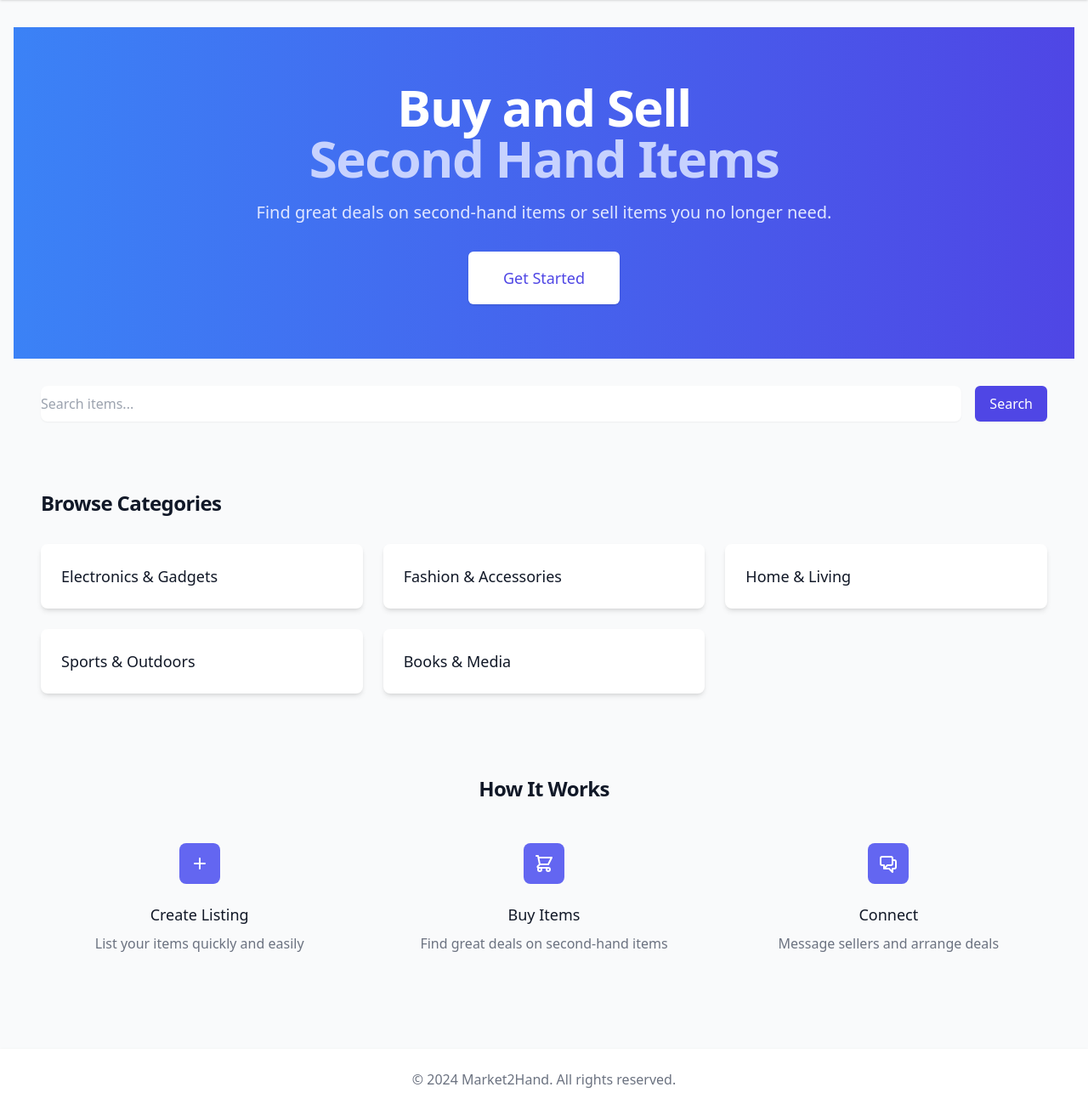
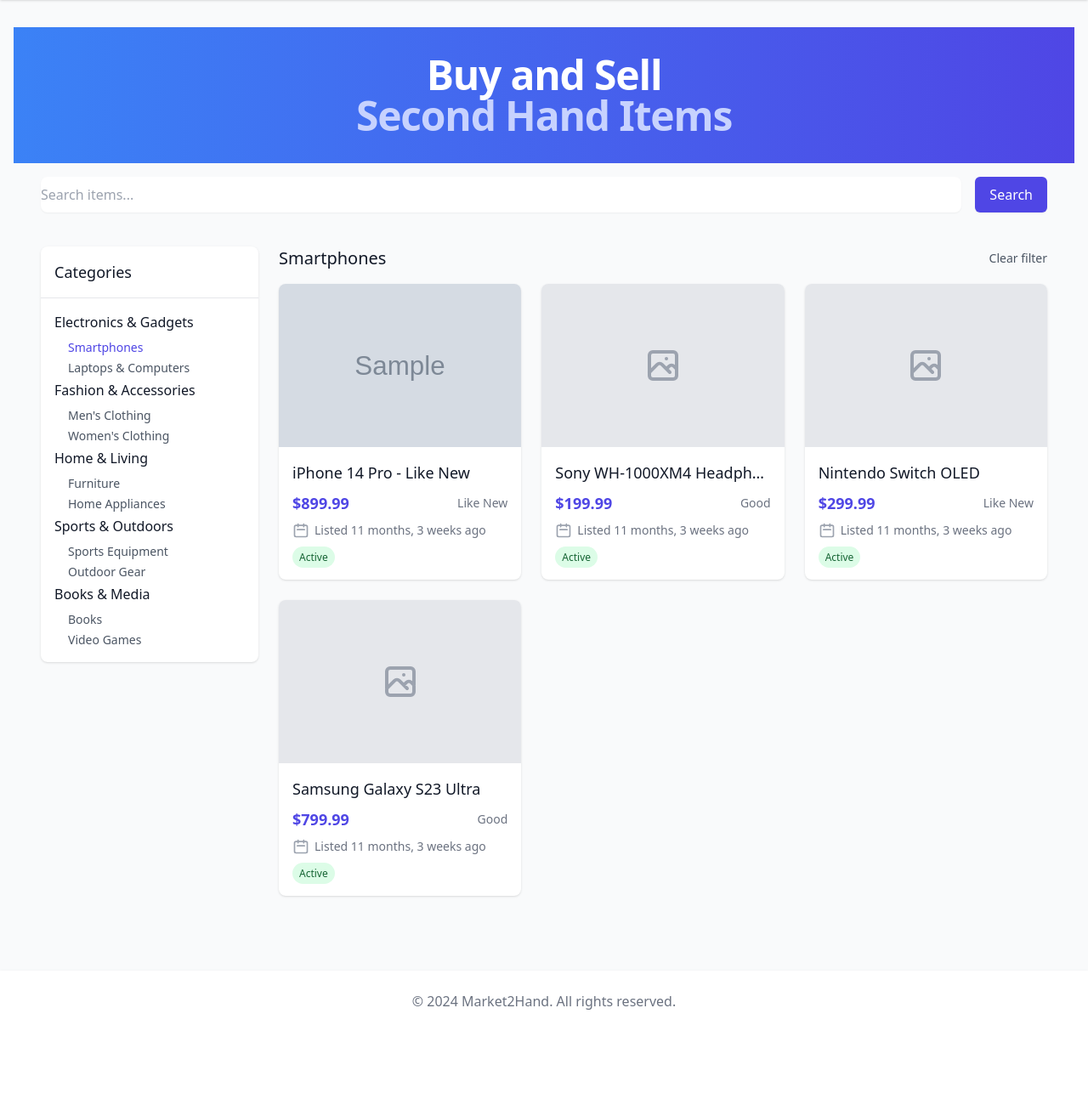
Before and after one commit to amaudy/2ndmarket, a Django app: page /?category=101 in a window 1280 px wide. Shown: the part 64-1370 px from the top of the page at 85% size. After the commit the page ends 1252 px from the top, so only its background shows below. Run offline with Django 5.2, Linux system fonts and the light colour scheme; data comes from the database, SQL or seed files in the repository; both versions use the stored data as it was after the commit; tables that the repository leaves empty hold one stand-in row (values such as "Sample post"); grey boxes marked "Sample" are stand-in pictures; parts of the project's set-up code (start-up, migrations or seed data) failed here and were passed over; some libraries are stand-ins or nearby versions.

Commit message:
Change homepage. Show all listings and filter by category

```diff
--- a/apps/core/views.py
+++ b/apps/core/views.py
@@ -1,10 +1,39 @@
-from django.views.generic import TemplateView
-from apps.categories.models import MainCategory
+from django.views.generic import ListView
+from apps.categories.models import MainCategory, SubCategory
+from apps.listings.models import ProductListing
+from django.db.models import Prefetch
 
-class HomeView(TemplateView):
+class HomeView(ListView):
+    model = ProductListing
     template_name = "core/home.html"
+    context_object_name = 'listings'
+    paginate_by = 12
+
+    def get_queryset(self):
+        queryset = ProductListing.objects.filter(
+            status='active',
+            is_available=True
+        ).select_related(
+            'category',
+            'seller'
+        ).prefetch_related('images')
+
+        # Filter by category if provided
+        category_id = self.request.GET.get('category')
+        if category_id:
+            queryset = queryset.filter(category_id=category_id)
+
+        return queryset.order_by('-created_at')
 
     def get_context_data(self, **kwargs):
         context = super().get_context_data(**kwargs)
-        context['categories'] = MainCategory.objects.filter(is_active=True)[:6]
+        context['categories'] = MainCategory.objects.filter(
+            is_active=True
+        ).prefetch_related(
+            Prefetch(
+                'subcategory_set',
+                queryset=SubCategory.objects.filter(is_active=True)
+            )
+        )
+        context['selected_category'] = self.request.GET.get('category')
         return context
--- a/docker-compose.yml
+++ b/docker-compose.yml
@@ -9,7 +9,7 @@
              python manage.py loaddata users &&
              python manage.py loaddata email_addresses &&
              python manage.py loaddata initial_categories &&
-             python manage.py loaddata products &&
+             python manage.py loaddata sample_listings &&
              python manage.py runserver 0.0.0.0:8000"
     volumes:
       - .:/app
--- a/templates/core/home.html
+++ b/templates/core/home.html
@@ -5,37 +5,19 @@
 
 {% block content %}
 <!-- Hero Section -->
-<div class="bg-gradient-to-r from-blue-500 to-indigo-600">
-    <div class="max-w-7xl mx-auto py-16 px-4 sm:px-6 lg:px-8">
+<div class="bg-gradient-to-r from-blue-500 to-indigo-600 py-8">
+    <div class="max-w-7xl mx-auto px-4 sm:px-6 lg:px-8">
         <div class="text-center">
-            <h1 class="text-4xl tracking-tight font-extrabold text-white sm:text-5xl md:text-6xl">
+            <h1 class="text-3xl tracking-tight font-extrabold text-white sm:text-4xl md:text-5xl">
                 <span class="block">Buy and Sell</span>
                 <span class="block text-indigo-200">Second Hand Items</span>
             </h1>
-            <p class="mt-3 max-w-md mx-auto text-base text-indigo-100 sm:text-lg md:mt-5 md:text-xl md:max-w-3xl">
-                Find great deals on second-hand items or sell items you no longer need.
-            </p>
-            <div class="mt-5 max-w-md mx-auto sm:flex sm:justify-center md:mt-8">
-                {% if user.is_authenticated %}
-                <div class="rounded-md shadow">
-                    <a href="{% url 'listings:create' %}" class="w-full flex items-center justify-center px-8 py-3 border border-transparent text-base font-medium rounded-md text-indigo-600 bg-white hover:bg-gray-50 md:py-4 md:text-lg md:px-10">
-                        Create Listing
-                    </a>
-                </div>
-                {% else %}
-                <div class="rounded-md shadow">
-                    <a href="{% url 'account_signup' %}" class="w-full flex items-center justify-center px-8 py-3 border border-transparent text-base font-medium rounded-md text-indigo-600 bg-white hover:bg-gray-50 md:py-4 md:text-lg md:px-10">
-                        Get Started
-                    </a>
-                </div>
-                {% endif %}
-            </div>
         </div>
     </div>
 </div>
 
 <!-- Search Section -->
-<div class="max-w-7xl mx-auto px-4 sm:px-6 lg:px-8 py-8">
+<div class="max-w-7xl mx-auto px-4 sm:px-6 lg:px-8 py-4">
     <form action="{% url 'home' %}" method="get" class="flex gap-4">
         <input type="text" name="q" placeholder="Search items..."
                class="flex-1 rounded-lg border-gray-300 shadow-sm focus:border-indigo-500 focus:ring-indigo-500">
@@ -46,96 +28,90 @@
     </form>
 </div>
 
-<!-- Categories Section -->
-<div class="max-w-7xl mx-auto px-4 sm:px-6 lg:px-8 py-12">
-    <h2 class="text-2xl font-extrabold tracking-tight text-gray-900 mb-8">
-        Browse Categories
-    </h2>
-    <div class="grid grid-cols-1 gap-6 sm:grid-cols-2 lg:grid-cols-3">
-        {% for category in categories %}
-        <a href="#" class="group">
-            <div class="relative rounded-lg overflow-hidden bg-white shadow-md hover:shadow-lg transition-shadow duration-300">
-                <div class="p-6">
-                    <h3 class="text-lg font-medium text-gray-900 group-hover:text-indigo-600">
-                        {{ category.name }}
-                    </h3>
+<!-- Main Content -->
+<div class="max-w-7xl mx-auto px-4 sm:px-6 lg:px-8 py-6">
+    <div class="flex gap-6">
+        <!-- Categories Sidebar -->
+        <div class="w-64 flex-shrink-0">
+            <div class="bg-white rounded-lg shadow overflow-hidden">
+                <div class="p-4 border-b">
+                    <a href="{% url 'home' %}" class="text-lg font-medium text-gray-900 hover:text-indigo-600">Categories</a>
                 </div>
+                <nav class="space-y-1 p-4">
+                    {% for main_category in categories %}
+                        <div class="space-y-2">
+                            <h3 class="font-medium text-gray-900">{{ main_category.name }}</h3>
+                            <div class="space-y-1 pl-4">
+                                {% for sub_category in main_category.subcategory_set.all %}
+                                    <a href="?category={{ sub_category.id }}"
+                                       class="block text-sm text-gray-600 hover:text-indigo-600 {% if selected_category == sub_category.id|stringformat:'s' %}text-indigo-600 font-medium{% endif %}">
+                                        {{ sub_category.name }}
+                                    </a>
+                                {% endfor %}
+                            </div>
+                        </div>
+                    {% endfor %}
+                </nav>
             </div>
-        </a>
-        {% endfor %}
-    </div>
-</div>
+        </div>
 
-<!-- Recent Listings Section -->
-{% comment %}
-<div class="bg-gray-50">
-    <div class="max-w-7xl mx-auto px-4 sm:px-6 lg:px-8 py-12">
-        <h2 class="text-2xl font-extrabold tracking-tight text-gray-900 mb-8">
-            Recent Listings
-        </h2>
-        <div class="grid grid-cols-1 gap-6 sm:grid-cols-2 lg:grid-cols-4">
-            {% for listing in recent_listings %}
-            <div class="group">
-                <div class="relative rounded-lg overflow-hidden bg-white shadow-md hover:shadow-lg transition-shadow duration-300">
-                    <img src="{{ listing.image_url }}" alt="{{ listing.title }}"
-                         class="w-full h-48 object-cover">
-                    <div class="p-4">
-                        <h3 class="text-lg font-medium text-gray-900 group-hover:text-indigo-600">
-                            {{ listing.title }}
-                        </h3>
-                        <p class="mt-1 text-sm text-gray-500">
-                            {{ listing.price }}
-                        </p>
+        <!-- Listings Grid -->
+        <div class="flex-1">
+            {% if selected_category %}
+                <div class="mb-4 flex justify-between items-center">
+                    <h2 class="text-xl font-medium text-gray-900">
+                        {{ listings.first.category.name }}
+                    </h2>
+                    <a href="{% url 'home' %}" class="text-sm text-gray-600 hover:text-indigo-600">
+                        Clear filter
+                    </a>
+                </div>
+            {% endif %}
+
+            <div class="grid grid-cols-1 gap-6 sm:grid-cols-2 lg:grid-cols-3">
+                {% for listing in listings %}
+                    {% include "listings/partials/listing_card.html" with listing=listing %}
+                {% empty %}
+                    <div class="col-span-full text-center py-12">
+                        <h3 class="text-lg font-medium text-gray-900">No listings found</h3>
+                        <p class="mt-1 text-gray-500">Try adjusting your search or filter criteria</p>
                     </div>
-                </div>
+                {% endfor %}
             </div>
-            {% endfor %}
-        </div>
-    </div>
-</div>
-{% endcomment %}
 
-<!-- How It Works Section -->
-<div class="max-w-7xl mx-auto px-4 sm:px-6 lg:px-8 py-12">
-    <h2 class="text-2xl font-extrabold tracking-tight text-gray-900 text-center mb-12">
-        How It Works
-    </h2>
-    <div class="grid grid-cols-1 gap-8 sm:grid-cols-3">
-        <div class="text-center">
-            <div class="rounded-lg bg-indigo-500 p-3 inline-block">
-                <svg class="h-6 w-6 text-white" fill="none" stroke="currentColor" viewBox="0 0 24 24">
-                    <path stroke-linecap="round" stroke-linejoin="round" stroke-width="2"
-                          d="M12 6v6m0 0v6m0-6h6m-6 0H6"/>
-                </svg>
+            <!-- Pagination -->
+            {% if is_paginated %}
+            <div class="mt-6 flex justify-center">
+                <nav class="relative z-0 inline-flex rounded-md shadow-sm -space-x-px">
+                    {% if page_obj.has_previous %}
+                        <a href="?page={{ page_obj.previous_page_number }}{% if selected_category %}&category={{ selected_category }}{% endif %}"
+                           class="relative inline-flex items-center px-2 py-2 rounded-l-md border border-gray-300 bg-white text-sm font-medium text-gray-500 hover:bg-gray-50">
+                            Previous
+                        </a>
+                    {% endif %}
+
+                    {% for num in page_obj.paginator.page_range %}
+                        {% if page_obj.number == num %}
+                            <span class="relative inline-flex items-center px-4 py-2 border border-gray-300 bg-indigo-50 text-sm font-medium text-indigo-600">
+                                {{ num }}
+                            </span>
+                        {% else %}
+                            <a href="?page={{ num }}{% if selected_category %}&category={{ selected_category }}{% endif %}"
+                               class="relative inline-flex items-center px-4 py-2 border border-gray-300 bg-white text-sm font-medium text-gray-700 hover:bg-gray-50">
+                                {{ num }}
+                            </a>
+                        {% endif %}
+                    {% endfor %}
+
+                    {% if page_obj.has_next %}
+                        <a href="?page={{ page_obj.next_page_number }}{% if selected_category %}&category={{ selected_category }}{% endif %}"
+                           class="relative inline-flex items-center px-2 py-2 rounded-r-md border border-gray-300 bg-white text-sm font-medium text-gray-500 hover:bg-gray-50">
+                            Next
+                        </a>
+                    {% endif %}
+                </nav>
             </div>
-            <h3 class="mt-4 text-lg font-medium text-gray-900">Create Listing</h3>
-            <p class="mt-2 text-base text-gray-500">
-                List your items quickly and easily
-            </p>
-        </div>
-        <div class="text-center">
-            <div class="rounded-lg bg-indigo-500 p-3 inline-block">
-                <svg class="h-6 w-6 text-white" fill="none" stroke="currentColor" viewBox="0 0 24 24">
-                    <path stroke-linecap="round" stroke-linejoin="round" stroke-width="2"
-                          d="M3 3h2l.4 2M7 13h10l4-8H5.4M7 13L5.4 5M7 13l-2.293 2.293c-.63.63-.184 1.707.707 1.707H17m0 0a2 2 0 100 4 2 2 0 000-4zm-8 2a2 2 0 11-4 0 2 2 0 014 0z"/>
-                </svg>
-            </div>
-            <h3 class="mt-4 text-lg font-medium text-gray-900">Buy Items</h3>
-            <p class="mt-2 text-base text-gray-500">
-                Find great deals on second-hand items
-            </p>
-        </div>
-        <div class="text-center">
-            <div class="rounded-lg bg-indigo-500 p-3 inline-block">
-                <svg class="h-6 w-6 text-white" fill="none" stroke="currentColor" viewBox="0 0 24 24">
-                    <path stroke-linecap="round" stroke-linejoin="round" stroke-width="2"
-                          d="M17 8h2a2 2 0 012 2v6a2 2 0 01-2 2h-2v4l-4-4H9a1.994 1.994 0 01-1.414-.586m0 0L11 14h4a2 2 0 002-2V6a2 2 0 00-2-2H5a2 2 0 00-2 2v6a2 2 0 002 2h2v4l.586-.586z"/>
-                </svg>
-            </div>
-            <h3 class="mt-4 text-lg font-medium text-gray-900">Connect</h3>
-            <p class="mt-2 text-base text-gray-500">
-                Message sellers and arrange deals
-            </p>
+            {% endif %}
         </div>
     </div>
 </div>
```
Also changed, not shown: apps/listings/fixtures/sample_listings.json (added, +104 -0 lines).
